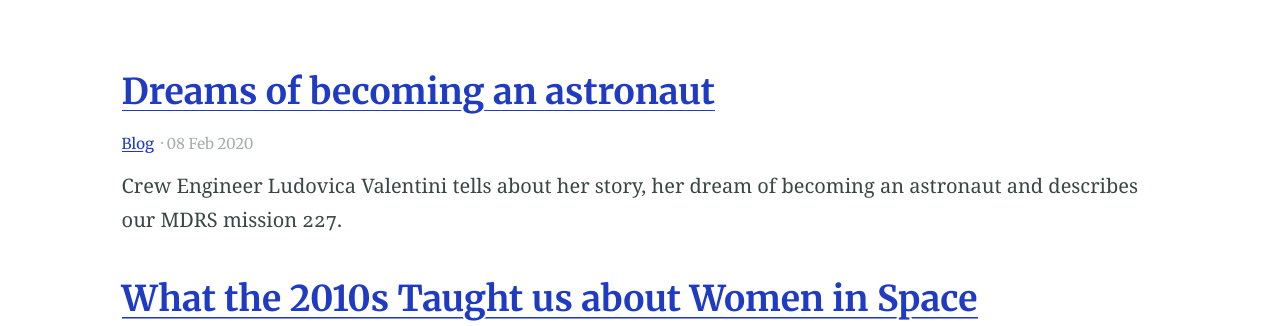
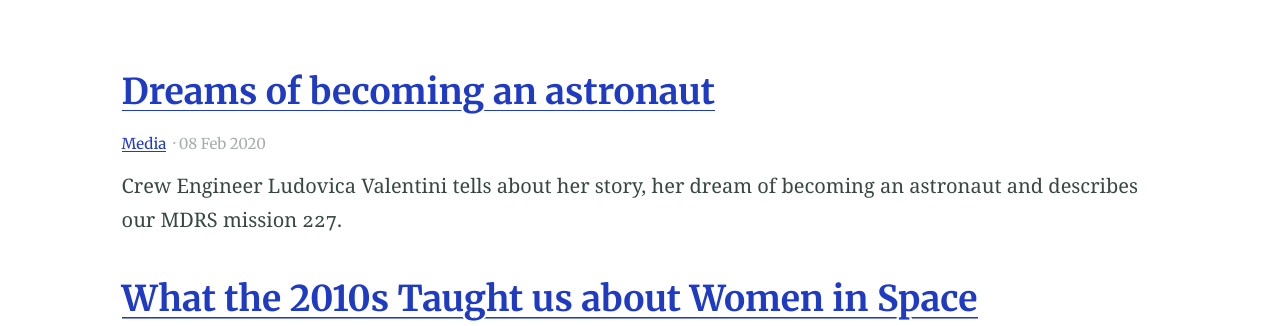
Before and after one commit to mdrs228/mdrs227.github.io, a Jekyll site: the page built from media/index.html, in a window 1280 px wide. Shown: the part 390-716 px from the top of the page. Built offline with Jekyll 4.4.1, drawn with Linux system fonts in a browser that asks for light colours.

Commit message:
Rmd to md

```diff
--- a/_posts/2020-02-08-post.Rmd
+++ b/_posts/2020-02-08-post.md
@@ -1,7 +1,7 @@
 ---
 title: Dreams of becoming an astronaut
 categories:
-- Blog
+- Media
 feature_image: "https://raw.githubusercontent.com/mdrs227/mdrs227.github.io/master/bannerAstronaut.png"
 ---
 
```
